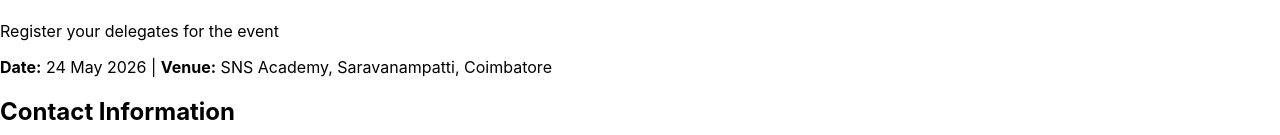
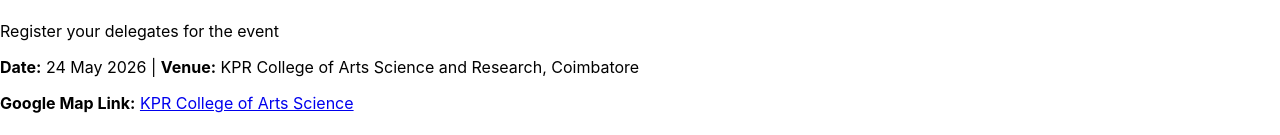
Before and after one commit to HBDigital/RotaryGMS.FQ, a React (Create React App) app in the folder client/: page / in a window 1280 px wide. Shown: the part 704-839 px from the top of the page. Built offline with nearby package versions, Linux system fonts and the light colour scheme; no server answers; the HTML template or start-up script is replaced by a standard one.

Commit message:
Update venue to KPR College and add Google Maps link

```diff
--- a/client/src/components/RegistrationForm.tsx
+++ b/client/src/components/RegistrationForm.tsx
@@ -282,7 +282,8 @@
             <img src="/rotary-logo.png" alt="Rotary International" className="h-16 sm:h-20 mx-auto mb-4" />
             <h1 className="text-2xl sm:text-3xl lg:text-4xl font-bold text-gray-900 mb-2">Rotary District 3206 <br /> District Learning Assembly</h1>
             <p className="text-sm sm:text-base text-gray-600">Register your delegates for the event</p>
-            <p className="text-xs sm:text-sm text-gray-600 mt-2"><b>Date:</b> 24 May 2026 | <b>Venue:</b> SNS Academy, Saravanampatti, Coimbatore</p>
+            <p className="text-xs sm:text-sm text-gray-600 mt-2"><b>Date:</b> 24 May 2026 | <b>Venue:</b> KPR College of Arts Science and Research, Coimbatore</p>
+            <p className="text-xs sm:text-sm text-gray-600 mt-2"><b>Google Map Link:</b> <a href="https://share.google/bOskrewX72xznhLSc" target="_blank" rel="noopener noreferrer">KPR College of Arts Science</a></p>
             {registrationClosed && (
               <div className="mt-4 inline-block bg-red-50 text-red-700 border border-red-200 rounded-lg px-4 py-2 text-sm font-medium">
                 Registrations are closed from {registrationCloseDate} (IST)
```
